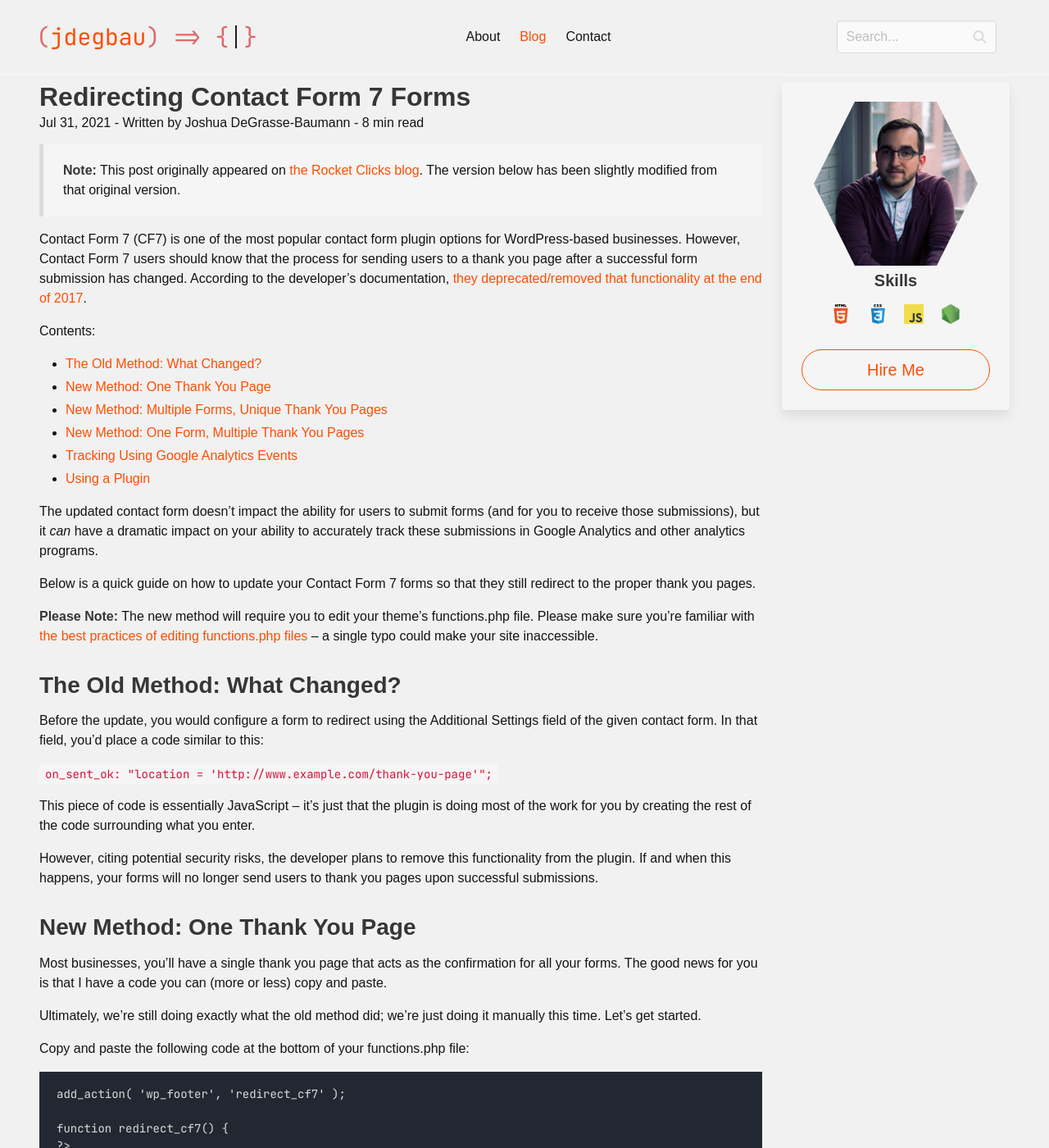
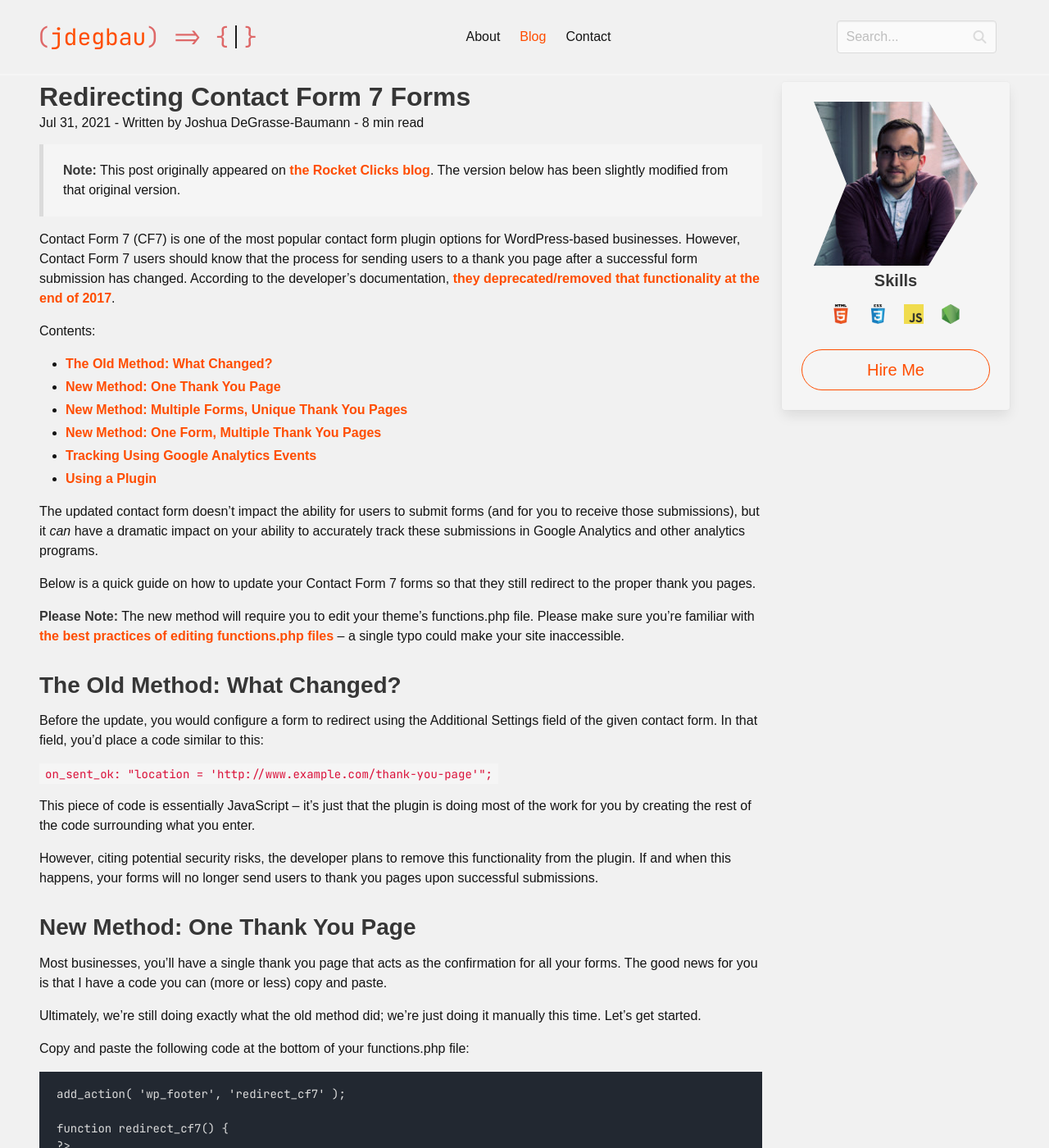
Before and after one commit to jdegbau/jdegbau.github.io, a Jekyll site: the page built from _posts/2021-07-31-contact-form-7-redirects.md, in a window 1280 px wide and 1400 px high. Shown: the whole window at 82% size. Built offline with Jekyll 4.4.1, drawn with Linux system fonts in a browser that asks for light colours; nearby versions of some CDN libraries; comment, search, counter and statistics services are not loaded.

Commit message:
Link underline

```diff
--- a/_layouts/wrapper.html
+++ b/_layouts/wrapper.html
@@ -45,6 +45,10 @@
       <div class="columns is-reversed-mobile">
         <div class="column">
           <p>&copy; {{ site.time | date: '%Y' }} <a href="/">Joshua DeGrasse-Baumann</a></p>
+          <a href="https://twitter.com/jdegbau"><i class="fab fa-twitter fa-2x m-1"></i></a>
+          <a href="https://www.linkedin.com/in/jdegbau/"><i class="fab fa-linkedin fa-2x m-1"></i></a>
+          <a href="https://github.com/jdegbau"><i class="fab fa-github fa-2x m-1"></i></a>
+          <a href="https://www.instagram.com/jdegbau/"><i class="fab fa-instagram fa-2x m-1"></i></a>
         </div>
         <div class="column">
           <h3 class="subtitle is-4">Join My Newsletter!</h3>
--- a/_sass/main.scss
+++ b/_sass/main.scss
@@ -31,6 +31,13 @@
 $border-light: $black-ter;
 
 $link: $primary;
+$link-hover: $blue;
+main a {
+  font-weight: bold;
+}
+main a:hover {
+  text-decoration: underline;
+}
 $navbar-item-hover-color: $white;
 $navbar-item-active-color: $primary;
 $navbar-item-hover-background-color: $blue;
@@ -63,7 +70,13 @@
 }
 
 #profile-photo {
-  clip-path: polygon(25% 0%, 75% 0%, 100% 50%, 75% 100%, 25% 100%, 0% 50%);
+  clip-path: polygon(70% 0, 100% 50%, 70% 100%, 0% 100%, 20% 50%, 0% 0%);
+  transition: clip-path 1s
+}
+
+#profile-photo:hover {
+  clip-path: polygon(100% 0%, 80% 50%, 100% 100%, 25% 100%, 0% 50%, 25% 0%);
+
 }
 
 // Blog Card Overrides
@@ -293,9 +306,15 @@
 .highlight .vi { color: #FD7014 } /* Name.Variable.Instance */
 .highlight .il { color: #00B5D8 } /* Literal.Number.Integer.Long */
 
-@media(max-width: 768px) {
+@media(max-width: $tablet) {
   .columns.is-reversed-mobile {
     flex-direction: column-reverse;
     display: flex;
   }
 }
+
+@media screen and (max-width: $tablet) {
+  .columns {
+      margin: initial!important;
+  }
+}
```
